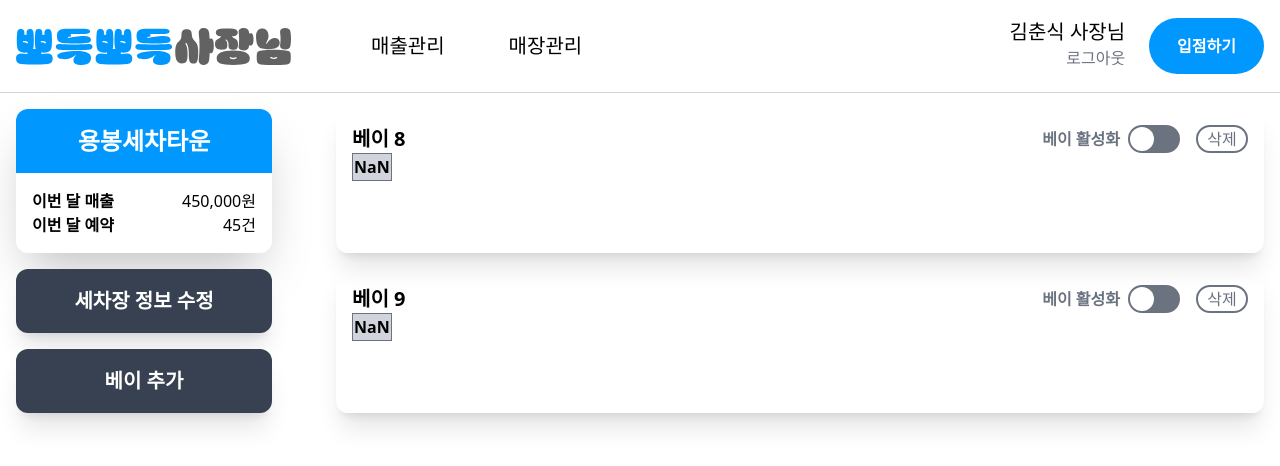
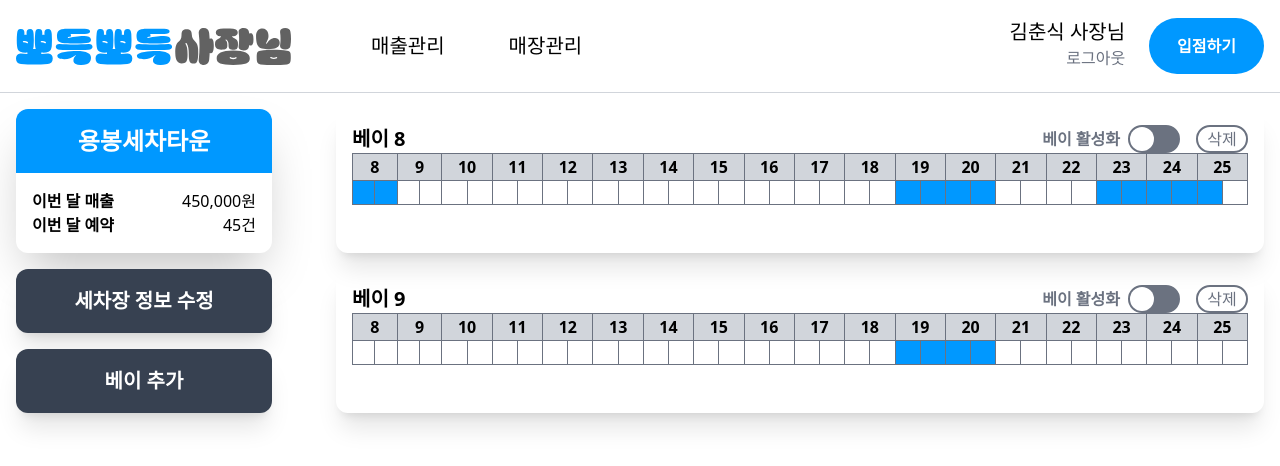
Before and after one commit to minjuko/Team10_FE_OWNER, a React (Vite) app: page /manage/item in a window 1280 px wide. Shown: the top 466 px of the page. Built offline with nearby package versions, Linux system fonts and the light colour scheme.

Commit message:
chore: CarwashItemManagementTemplate response에 start_time, end_time 추가

```diff
--- a/src/components/templates/CarwashItemManagementTemplate.jsx
+++ b/src/components/templates/CarwashItemManagementTemplate.jsx
@@ -9,17 +9,37 @@ const CarwashItemManagementTemplate = ({
     star: 4.3,
     monthly_sales_by_store: 450000,
     monthly_reservation_by_store: 45,
+    start_time: "2023-10-16T08:00",
+    end_time: "2023-10-17T02:00",
     bay_list: [
       {
         bay_no: 8,
         bay_bookedTime: [
+          // 전날 오후 11시 ~ 오늘 오전 2시
           {
-            start_time: "2021-09-01 19:00:00",
-            end_time: "2021-09-01 20:00:00",
+            start_time: "2023-10-15T23:00:00",
+            end_time: "2023-10-16T02:00:00",
           },
           {
-            start_time: "2021-09-01 20:00:00",
-            end_time: "2021-09-01 21:00:00",
+            start_time: "2023-10-16T07:00:00",
+            end_time: "2023-10-16T09:00:00",
+          },
+          {
+            start_time: "2023-10-16T04:00:00",
+            end_time: "2023-10-16T06:00:00",
+          },
+          {
+            start_time: "2023-10-16T20:00:00",
+            end_time: "2023-10-16T21:00:00",
+          },
+          {
+            start_time: "2023-10-16T19:00:00",
+            end_time: "2023-10-16T20:00:00",
+          },
+          // 오늘 오후 11시 ~ 다음날 오전 1시 30분
+          {
+            start_time: "2023-10-16T23:00:00",
+            end_time: "2023-10-17T01:30:00",
           },
         ],
       },
@@ -27,12 +47,12 @@ const CarwashItemManagementTemplate = ({
         bay_no: 9,
         bay_bookedTime: [
           {
-            start_time: "2021-09-01 19:00:00",
-            end_time: "2021-09-01 20:00:00",
+            start_time: "2023-10-16T19:00:00",
+            end_time: "2023-10-16T20:00:00",
           },
           {
-            start_time: "2021-09-01 20:00:00",
-            end_time: "2021-09-01 21:00:00",
+            start_time: "2023-10-16T20:00:00",
+            end_time: "2023-10-16T21:00:00",
           },
         ],
       },
@@ -71,7 +91,14 @@ const CarwashItemManagementTemplate = ({
       </aside>
       <section className="grid flex-grow gap-4">
         {carwash.bay_list.map((bay) => {
-          return <CarwashBayItem key={bay.bay_no} bay={bay} />;
+          return (
+            <CarwashBayItem
+              key={bay.bay_no}
+              start_time={carwash.start_time}
+              end_time={carwash.end_time}
+              bay={bay}
+            />
+          );
         })}
       </section>
     </div>
```
